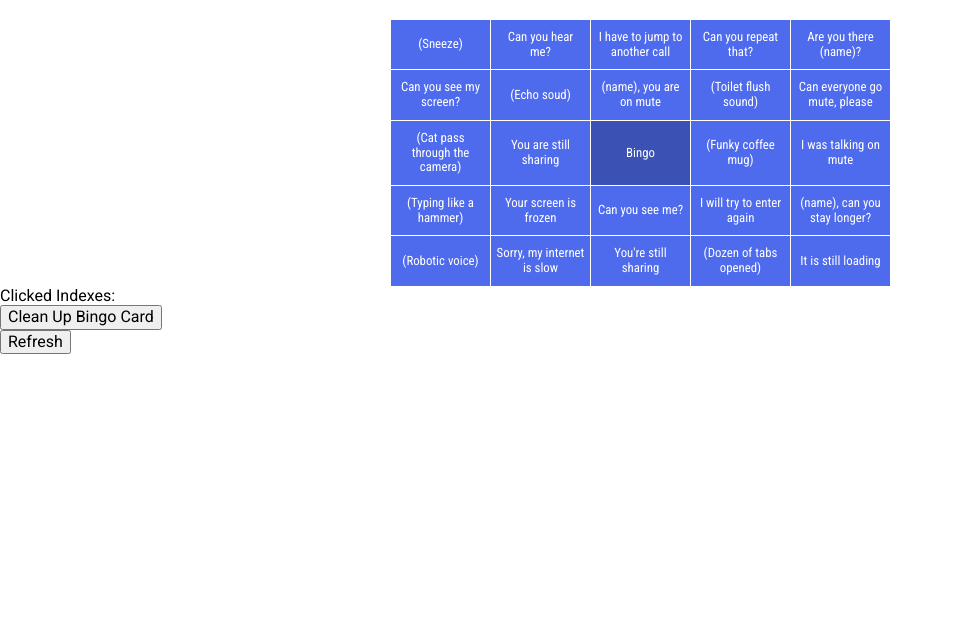
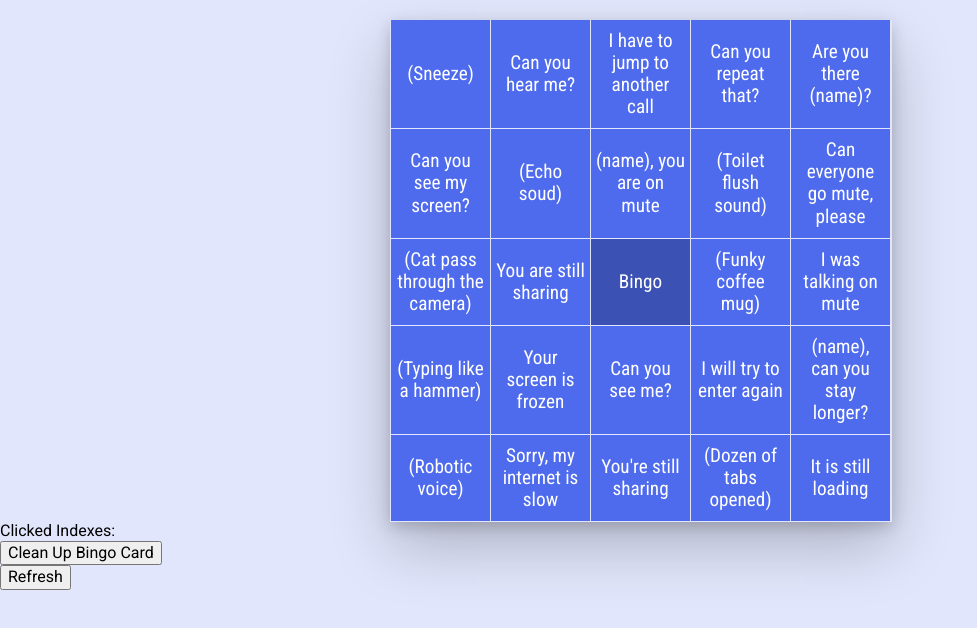
Before and after one commit to leandrorsampaio/challenge-bingo-react, a React (Create React App) app: page / in a window 1280 px wide. Shown: the top 628 px of the page, without its empty margins (0-977 px from the left). Built offline with nearby package versions, Linux system fonts and the light colour scheme.

Commit message:
Adjusting styles of the card

```diff
--- a/src/objects/bingocard/index.jsx
+++ b/src/objects/bingocard/index.jsx
@@ -91,10 +91,10 @@ const Bingocard = (props) => {
             /* Check if item is falsy */
             item && (
                 <div
-                    className={'bingoCard__cell --' + i + defineLine + defineColumn + defineDiagonal + (cellBingo ? ' active' : '') + (props.clickedIndexes.includes(i+1) ? ' active' : '') + (props.activeIndex === i+1 ? ' last-clicked' : '')}
+                    className={'bingoCard__cell --' + i + defineLine + defineColumn + defineDiagonal + (cellBingo ? ' active  --cellBingo' : '') + (props.clickedIndexes.includes(i+1) ? ' active' : '') + (props.activeIndex === i+1 ? ' last-clicked' : '')}
                     key={i+1}
                     onClick={() => props.onClick(i+1)}>
-                    <p className='bingoCard__text'>
+                    <p className={'bingoCard__text' + (cellBingo ? ' --cellBingo' : '')}>
                         {cellBingo ? 'Bingo' : item.name}
                         {props.clickedIndexes.includes(i+1) ? ' X' : ''}
                     </p>
--- a/src/objects/bingocard/style.scss
+++ b/src/objects/bingocard/style.scss
@@ -26,6 +26,7 @@
         width: 100%;
         justify-content: space-between;
         padding: 0 1px;
+        box-shadow: 0 25.6px 57.6px 0 rgba(0,0,0,.22), 0 4.8px 14.4px 0 rgba(0,0,0,.18);
     }
 
     &__cell {
@@ -63,7 +64,14 @@
         color: $color-white;
         font-family: 'Roboto Condensed', sans-serif;
         text-align: center;
+        margin: 0 5px;
         font-size: 0.8rem;
-        margin: 0 5px;
+
+        @include resize-to(medium) {
+            font-size: 1rem;
+        }
+        @include resize-to(large) {
+            font-size: 1.2rem;
+        }
     }
   }
--- a/src/styles/2_tools/fonts.scss
+++ b/src/styles/2_tools/fonts.scss
@@ -1,2 +1,3 @@
 @import url('https://fonts.googleapis.com/css2?family=Roboto:ital,wght@0,100;0,400;0,700;1,400&display=swap');
 @import url('https://fonts.googleapis.com/css2?family=Roboto+Condensed:ital@0;1&display=swap');
+@import url('https://fonts.googleapis.com/css2?family=Press+Start+2P&display=swap');
--- a/src/styles/4_elements/base.scss
+++ b/src/styles/4_elements/base.scss
@@ -1,5 +1,4 @@
 body {
   font-family: 'Roboto', sans-serif;
-  background-color: var(--color-white);
-  color: var(--color-black);
+  background-color: $color-lighter;
 }
```
